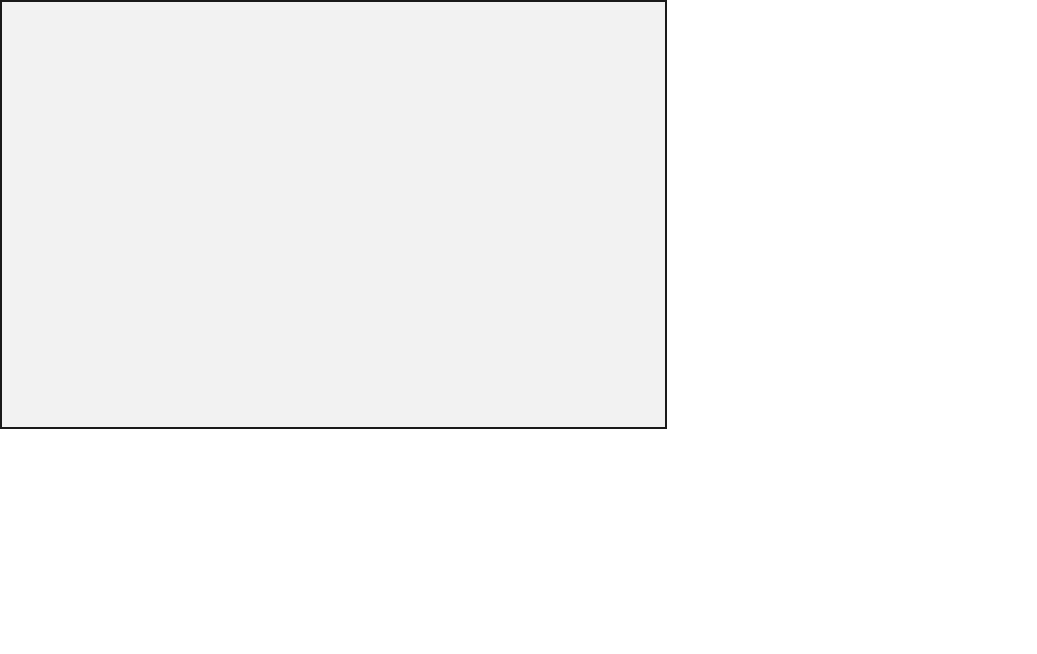
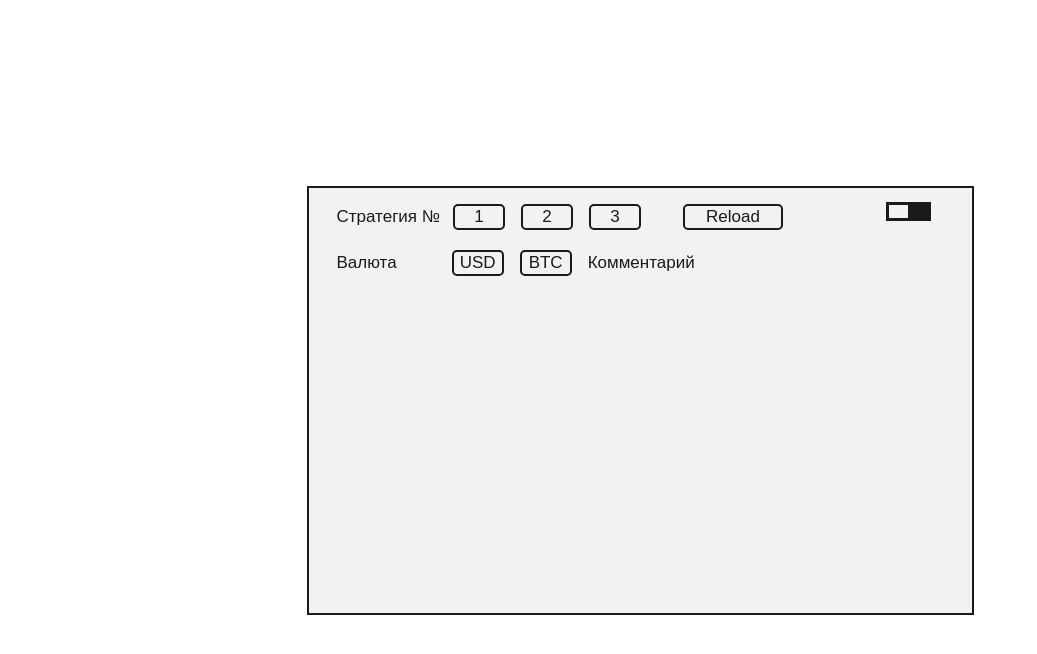
Before and after one commit to kruglyakov-ak/mera-kapital, a React (Create React App) app: page / in a window 1280 px wide. Shown: the top 654 px of the page, without its empty margins (0-1037 px from the left). Built offline with nearby package versions, Linux system fonts and the light colour scheme.

Commit message:
add styles

```diff
--- a/package.json
+++ b/package.json
@@ -11,6 +11,7 @@
     "@types/node": "^17.0.45",
     "@types/react": "^18.0.28",
     "@types/react-dom": "^18.0.11",
+    "classnames": "^2.3.2",
     "prettier": "^2.8.4",
     "react": "^18.2.0",
     "react-dom": "^18.2.0",
--- a/src/App.tsx
+++ b/src/App.tsx
@@ -1,7 +1,21 @@
+import { useState } from "react";
+import cn from "classnames";
 import { StarategieDashboard } from "./features";
 
 function App() {
-  return <StarategieDashboard />;
+  const [theme, setTheme] = useState<"light" | "dark">("light");
+
+  const clickThemeButtonHandler = () => {
+    theme === "light" ? setTheme("dark") : setTheme("light");
+  };
+  return (
+    <main className={cn(theme)}>
+      <StarategieDashboard
+        theme={theme}
+        clickThemeButtonHandler={clickThemeButtonHandler}
+      />
+    </main>
+  );
 }
 
 export default App;
--- /dev/null
+++ b/src/components/Button/Button.tsx
@@ -0,0 +1,17 @@
+import { FC, ReactNode } from "react";
+import cn from "classnames";
+import s from "./button.module.scss";
+
+interface ButtonProps {
+  children: ReactNode;
+  className?: string;
+  onClick?: () => void;
+}
+
+export const Button: FC<ButtonProps> = ({ children, className, onClick }) => {
+  return (
+    <button type="button" className={cn(s.button, className)} onClick={onClick}>
+      {children}
+    </button>
+  );
+};
--- /dev/null
+++ b/src/components/Button/button.module.scss
@@ -0,0 +1,13 @@
+@use "../../styles/" as *;
+
+.button {
+    height: 26px;
+    display: flex;
+    justify-content: center;
+    align-items: center;
+    padding: 0;
+    border: none;
+    background: none;
+    border-radius: 5px;
+    cursor: pointer;
+}
--- /dev/null
+++ b/src/components/index.ts
@@ -0,0 +1,3 @@
+import { Button } from "./Button/Button";
+
+export { Button };
--- a/src/features/StarategieDashboard/StarategieDashboard.tsx
+++ b/src/features/StarategieDashboard/StarategieDashboard.tsx
@@ -1,6 +1,38 @@
 import { FC } from "react";
+import cn from "classnames";
+import { Button } from "../../components";
 import s from "./starategieDashboard.module.scss";
 
-export const StarategieDashboard: FC = () => {
-  return <div className={s.wrapper}></div>;
+interface StarategieDashboardProps {
+  theme: "light" | "dark";
+  clickThemeButtonHandler: () => void;
+}
+
+export const StarategieDashboard: FC<StarategieDashboardProps> = ({
+  theme,
+  clickThemeButtonHandler,
+}) => {
+  return (
+    <div className={cn(s.wrapper, s[theme])}>
+      <button
+        type="button"
+        className={s.themeButton}
+        onClick={clickThemeButtonHandler}
+      />
+      <div className={s.startegieButtons}>
+        <p>Стратегия №</p>
+        <Button className={s.button}>1</Button>
+        <Button className={s.button}>2</Button>
+        <Button className={s.button}>3</Button>
+        <Button className={cn(s.button, s.reload)}>Reload</Button>
+      </div>
+
+      <div className={s.currencyButtons}>
+        <p>Валюта</p>
+        <Button className={s.button}>USD</Button>
+        <Button className={s.button}>BTC</Button>
+        <p>Комментарий</p>
+      </div>
+    </div>
+  );
 };
--- a/src/features/StarategieDashboard/starategieDashboard.module.scss
+++ b/src/features/StarategieDashboard/starategieDashboard.module.scss
@@ -3,8 +3,103 @@
 .wrapper {
   width: 667px;
   height: 429px;
+  position: relative;
+  padding: 16px 28px;
+
+  & .themeButton {
+    border: none;
+    background: none;
+    padding: 0;
+    position: absolute;
+    cursor: pointer;
+    top: 14px;
+    right: 41px;
+    width: 45px;
+    height: 19px;
+    display: flex;
+    justify-content: end;
+
+    &::after {
+      content: "";
+      display: block;
+      width: 50%;
+      height: 100%;
+    }
+  }
+
+  & .startegieButtons {
+    display: flex;
+
+    & p {
+      padding-right: 13px;
+    }
+
+    & .reload {
+      width: 100px;
+      margin-left: 26px;
+    }
+  }
+
+  & .currencyButtons {
+    padding-top: 20px;
+    display: flex;
+
+    & p {
+      padding-right: 55px;
+    }
+  }
+
+  .button {
+    width: 52px;
+
+    &:not(:last-child) {
+      margin-right: 16px;
+    }
+  }
+}
+
+.light {
   background-color: $color-bg;
   border: 2px solid $color-dark;
 
+  & .themeButton {
+    border: 3px solid $color-dark;
 
+    &::after {
+      background-color: $color-dark;
+    }
+  }
+
+  .button {
+    border: 2px solid $color-dark;
+
+    &.active {
+      background-color: $color-dark;
+      color: $color-light;
+    }
+  }
 }
+
+.dark {
+  background-color: $color-dark;
+  border: 2px solid $color-bg;
+
+  & .themeButton {
+    border: 3px solid $color-light;
+    color: $color-dark;
+
+    &::after {
+      background-color: $color-light;
+    }
+  }
+
+  .button {
+    border: 2px solid $color-light;
+    color: $color-light;
+
+    &.active {
+      background-color: $color-light;
+      color: $color-dark;
+    }
+  }
+}
--- a/src/styles/global.scss
+++ b/src/styles/global.scss
@@ -15,7 +15,7 @@ body {
   padding: 0;
   margin: 0;
   font-family: Arial, Helvetica, sans-serif;
-  font-size: 15px;
+  font-size: 17px;
   font-weight: 400;
   line-height: 1.5;
   color: $color-dark;
@@ -23,6 +23,14 @@ body {
   /* Hide scrollbar for Chrome, Safari and Opera */
   &::-webkit-scrollbar {
     display: none;
+  }
+
+  button {
+    font-family: Arial, Helvetica, sans-serif;
+    font-size: 17px;
+    font-weight: 400;
+    line-height: 1.5;
+    color: $color-dark;
   }
 
   -ms-overflow-style: none;
@@ -54,3 +62,20 @@ p {
   margin-top: 0;
   margin-bottom: 0;
 }
+
+main {
+  height: 100vh;
+  width: 100vw;
+  display: flex;
+  justify-content: center;
+  align-items: center;
+
+  &.light {
+    background-color: $color-light;
+    color: $color-dark;
+  }
+  &.dark {
+    background-color: $color-dark;
+    color: $color-light;
+  }
+}
```
Also changed, not shown: 1 other file (tests, documents, lock files or other folders).
